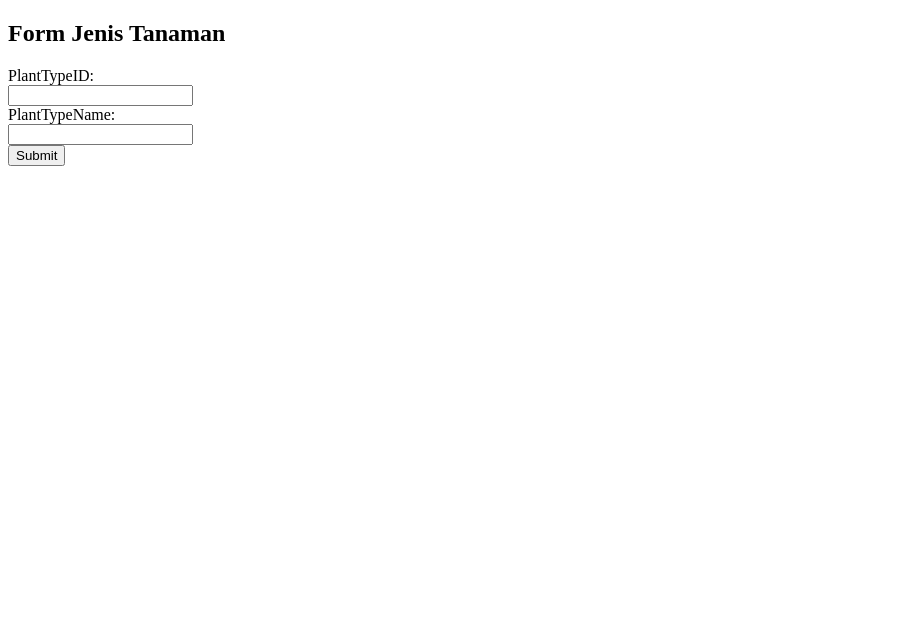
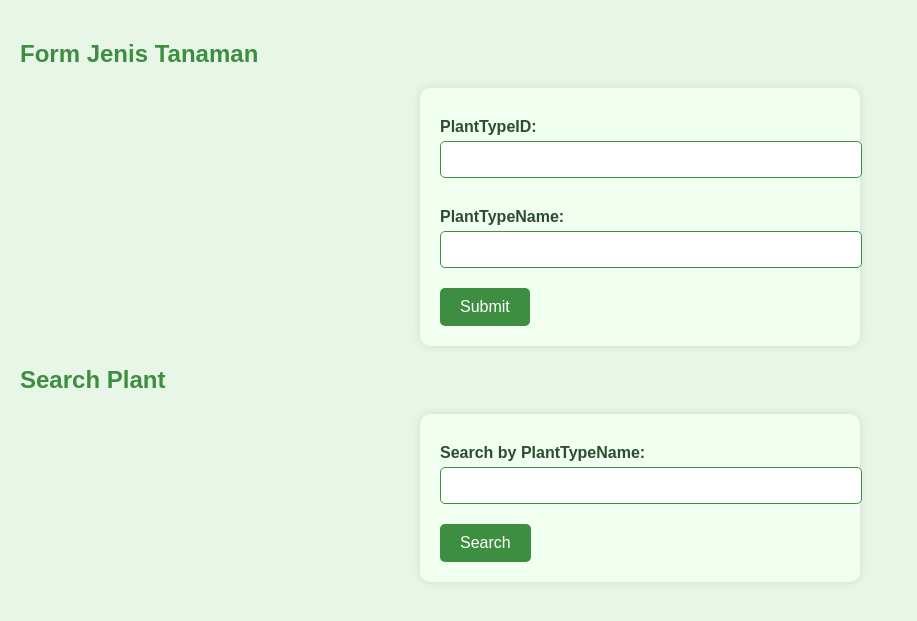
Before and after one commit to AgilHD/HaloPetani, a PHP site: page /list-tanaman.php in a window 1280 px wide. Shown: the top 621 px of the page, without its empty margins (0-917 px from the left). Run offline with PHP 8.4, Linux system fonts and the light colour scheme.

Commit message:
Update1.0 list-tanaman.php

```diff
--- a/haloPetani/list-tanaman.php
+++ b/haloPetani/list-tanaman.php
@@ -2,15 +2,119 @@
 <html>
 <head>
     <title>Form Jenis Tanaman</title>
+    <style>
+        body {
+            font-family: Arial, sans-serif;
+            background-color: #e7f6e7;
+            color: #2d4d2d;
+            margin: 0;
+            padding: 20px;
+        }
+
+        h2 {
+            color: #3e8e41;
+        }
+
+        form, .plant-data {
+            background-color: #f0fff0;
+            padding: 20px;
+            border-radius: 10px;
+            box-shadow: 0 0 10px rgba(0, 0, 0, 0.1);
+            max-width: 400px;
+            margin: auto;
+            margin-bottom: 20px;
+        }
+
+        label {
+            font-weight: bold;
+            margin-top: 10px;
+            display: block;
+        }
+
+        input[type="text"] {
+            width: 100%;
+            padding: 10px;
+            margin-top: 5px;
+            margin-bottom: 20px;
+            border: 1px solid #3e8e41;
+            border-radius: 5px;
+        }
+
+        input[type="submit"] {
+            background-color: #3e8e41;
+            color: white;
+            padding: 10px 20px;
+            border: none;
+            border-radius: 5px;
+            cursor: pointer;
+            font-size: 16px;
+        }
+
+        input[type="submit"]:hover {
+            background-color: #357a38;
+        }
+
+        .plant-data {
+            display: none;
+        }
+
+        .plant-data h3 {
+            margin-top: 0;
+        }
+    </style>
 </head>
 <body>
     <h2>Form Jenis Tanaman</h2>
     <form action="proses-daftar.php" method="POST">
-        <label for="plantTypeID">PlantTypeID:</label><br>
-        <input type="text" id="plantTypeID" name="plantTypeID"><br>
-        <label for="plantTypeName">PlantTypeName:</label><br>
-        <input type="text" id="plantTypeName" name="plantTypeName"><br>
+        <label for="plantTypeID">PlantTypeID:</label>
+        <input type="text" id="plantTypeID" name="plantTypeID">
+        <label for="plantTypeName">PlantTypeName:</label>
+        <input type="text" id="plantTypeName" name="plantTypeName">
         <input type="submit" value="Submit">
     </form>
+
+    <h2>Search Plant</h2>
+    <form onsubmit="return searchPlant()">
+        <label for="searchQuery">Search by PlantTypeName:</label>
+        <input type="text" id="searchQuery" name="searchQuery">
+        <input type="submit" value="Search">
+    </form>
+
+    <div class="plant-data" id="plantData">
+        <h3>Plant Data</h3>
+        <p id="plantInfo"></p>
+    </div>
+
+    <script>
+        const plantDatabase = {
+            "001": { name: "Mawar", description: "Tipe tanaman yang mudah tumbuh." },
+            "002": { name: "Tulip", description: "A bulbous spring-flowering plant." },
+            "003": { name: "Orchid", description: "A diverse and widespread family of flowering plants." },
+        };
+
+        function searchPlant() {
+            const query = document.getElementById('searchQuery').value.toLowerCase();
+            const plantDataDiv = document.getElementById('plantData');
+            const plantInfo = document.getElementById('plantInfo');
+            let found = false;
+
+            plantInfo.innerHTML = '';
+
+            for (let id in plantDatabase) {
+                if (plantDatabase[id].name.toLowerCase().includes(query)) {
+                    plantInfo.innerHTML += `<strong>${plantDatabase[id].name}:</strong> ${plantDatabase[id].description}<br>`;
+                    found = true;
+                }
+            }
+
+            if (found) {
+                plantDataDiv.style.display = 'block';
+            } else {
+                plantDataDiv.style.display = 'none';
+            }
+
+            return false; // Prevent form submission
+        }
+    </script>
 </body>
 </html>
```
